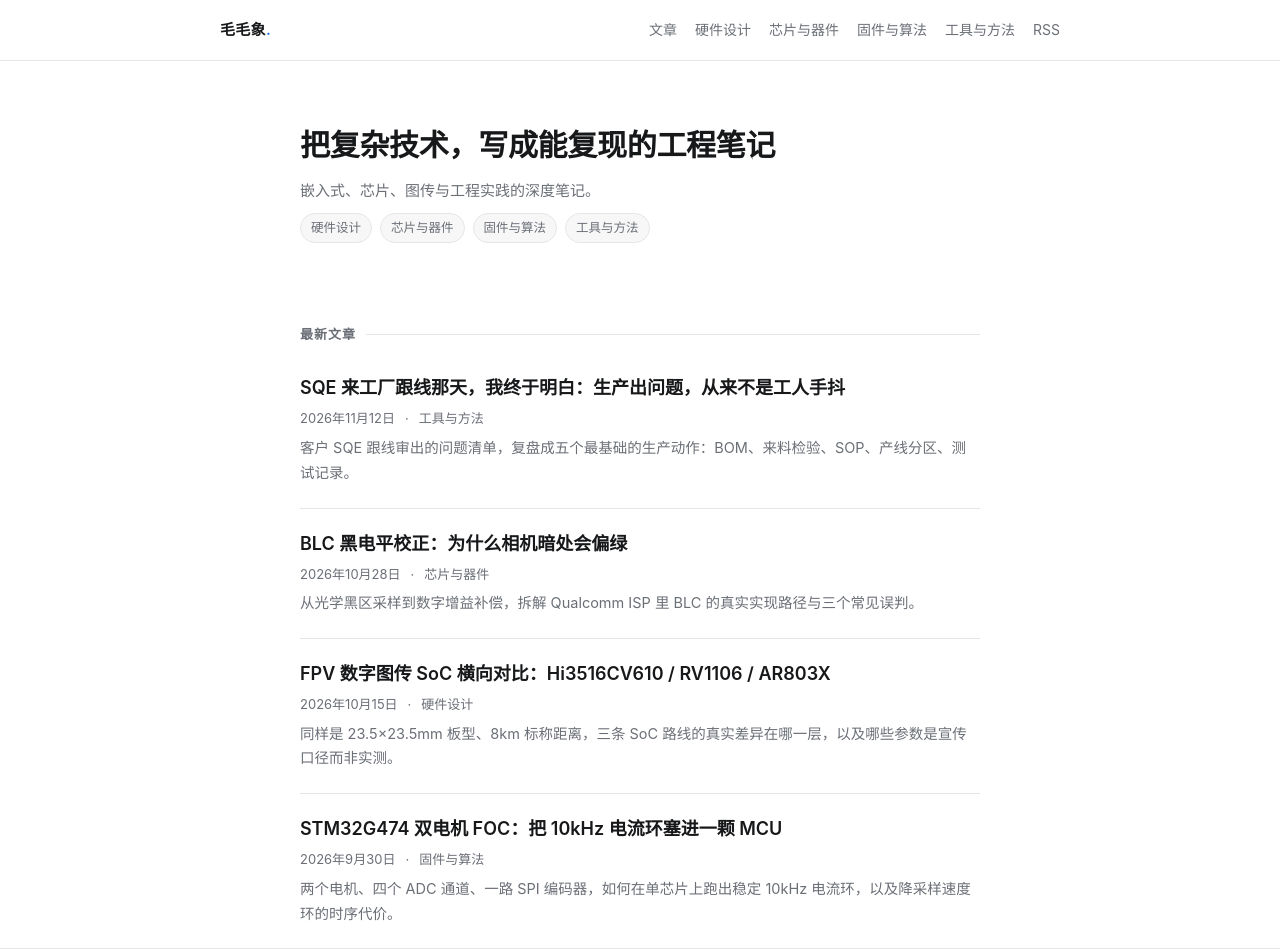
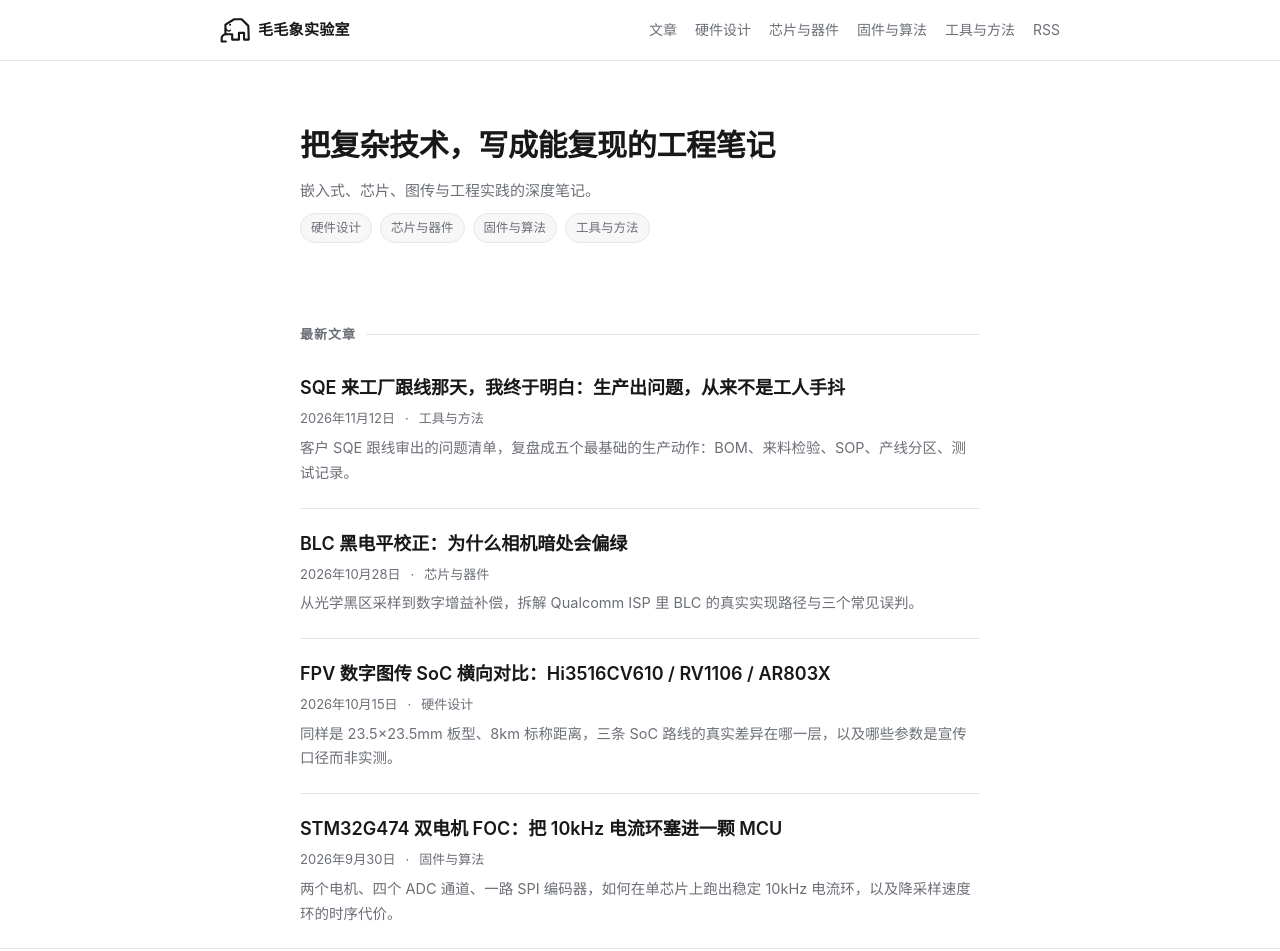
Before and after one commit to FLOOR5858/FLOOR5858.github.io, an Astro site: page / in a window 1280 px wide. Shown: the top 951 px of the page. Built offline with nearby package versions, Linux system fonts and the light colour scheme; Astro itself is replaced by a stand-in of ours.

Commit message:
feat: header with mammoth logo and full site name, add favicon

```diff
--- a/src/layouts/Base.astro
+++ b/src/layouts/Base.astro
@@ -18,6 +18,7 @@ const pageTitle = title ? `${title} | ${SITE.name}` : `${SITE.name} — ${SITE.t
     <meta name="viewport" content="width=device-width, initial-scale=1" />
     <title>{pageTitle}</title>
     <meta name="description" content={description} />
+    <link rel="icon" type="image/svg+xml" href="/favicon.svg" />
     <link rel="canonical" href={new URL(Astro.url.pathname, Astro.site)} />
     <link rel="alternate" type="application/rss+xml" title={SITE.name} href="/rss.xml" />
     <meta property="og:title" content={pageTitle} />
@@ -27,7 +28,15 @@ const pageTitle = title ? `${title} | ${SITE.name}` : `${SITE.name} — ${SITE.t
   <body>
     <header class="site-header">
       <div class="wrap">
-        <a class="brand" href="/">{SITE.name.split('实验')[0]}<span>.</span></a>
+        <a class="brand" href="/">
+          <svg viewBox="45 0 480 400" width="30" height="25" fill="none" stroke="currentColor" stroke-width="34" stroke-linecap="round" stroke-linejoin="round" aria-hidden="true">
+            <path d="M132 105 L272 20 L392 20 L498 126 L505 345 L430 345 L430 238 L348 238 L348 345 L240 345 L240 260 L132 260 Z"/>
+            <path d="M132 165 C160 212, 195 220, 212 194" stroke-width="22"/>
+            <path d="M132 260 C84 268, 64 308, 72 344 L72 376 L138 376"/>
+            <circle cx="206" cy="108" r="16" fill="currentColor" stroke="none"/>
+          </svg>
+          {SITE.name}
+        </a>
         <nav class="nav">
           <a href="/">文章</a>
           {CATEGORIES.map((c) => <a href={`/category/${c.key}/`}>{c.label}</a>)}
--- a/src/styles/global.css
+++ b/src/styles/global.css
@@ -63,11 +63,15 @@ a:hover { color: var(--accent); }
   height: 60px;
 }
 .brand {
+  display: flex;
+  align-items: center;
+  gap: 8px;
   font-weight: 600;
   font-size: 15px;
   letter-spacing: 0.02em;
+  white-space: nowrap;
 }
-.brand span { color: var(--accent); }
+.brand svg { flex: none; }
 .nav { display: flex; gap: 18px; font-size: 14px; color: var(--fg-muted); }
 .nav a:hover { color: var(--fg); }
 
```
Also changed, not shown: ARTICLE-TEMPLATE.md (added, +34 -0 lines), public/favicon.svg (added).
